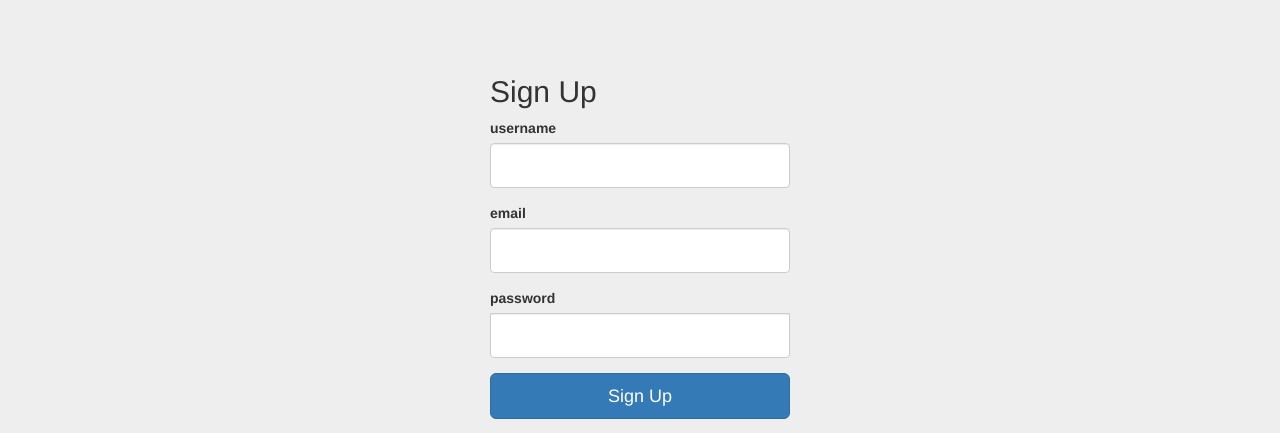
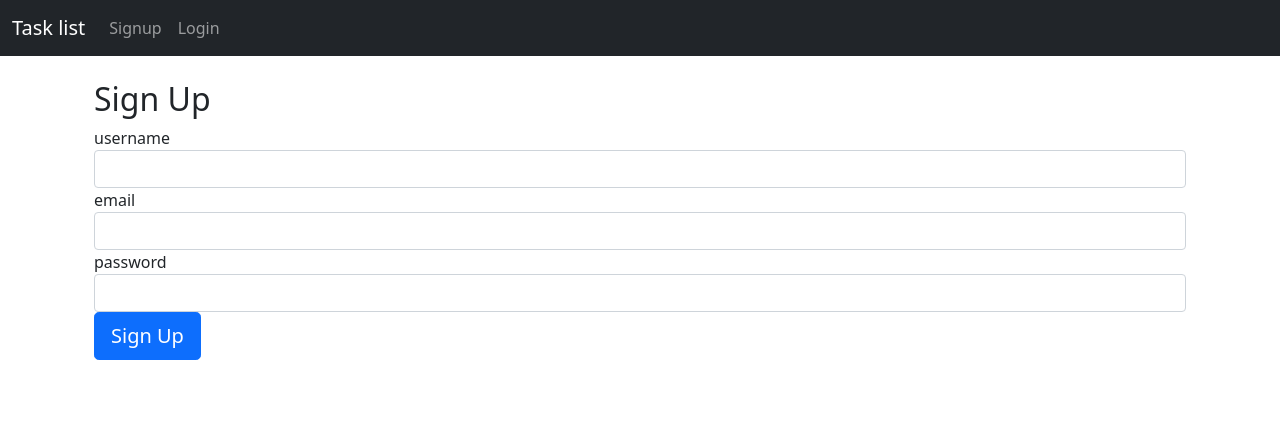
Before and after one commit to michalrewak/tasklistwsb, a Flask app: page /signup in a window 1280 px wide. Shown: the top 433 px of the page. Run offline with Flask 2, Linux system fonts and the light colour scheme; some libraries are stand-ins or nearby versions.

Commit message:
add navbar

```diff
--- a/app.py
+++ b/app.py
@@ -73,7 +73,7 @@ def login():
         if user:
             if check_password_hash(user.password, form.password.data):
                 login_user(user, remember=form.remember.data)
-                return redirect(url_for("dashboard"))
+                return redirect(url_for("index"))
 
         return "<h1>Invalid username or password</h1>"
         # return '<h1>' + form.username.data + ' ' + form.password.data + '</h1>'
--- a/templates/base.html
+++ b/templates/base.html
@@ -11,6 +11,7 @@
     <title>Task list wsb</title>
   </head>
   <body>
+    {% include 'navbar.html' %}
     <br/>
     <div class="container">
         {% block content %}
--- /dev/null
+++ b/templates/index.html
@@ -0,0 +1,5 @@
+{% extends "base.html" %}
+
+{% block content %}
+
+{% endblock %}
--- a/templates/login.html
+++ b/templates/login.html
@@ -1,4 +1,4 @@
-{% extends "bootstrap/base.html" %}
+{% extends "base.html" %}
 {% import "bootstrap/wtf.html" as wtf %}
 
 {% block title %}
--- /dev/null
+++ b/templates/navbar.html
@@ -0,0 +1,18 @@
+<nav class="navbar navbar-expand-lg navbar-dark bg-dark">
+  <div class="container-fluid">
+    <a class="navbar-brand" href="#">Task list</a>
+    <button class="navbar-toggler" type="button" data-bs-toggle="collapse" data-bs-target="#navbarSupportedContent" aria-controls="navbarSupportedContent" aria-expanded="false" aria-label="Toggle navigation">
+      <span class="navbar-toggler-icon"></span>
+    </button>
+    <div class="collapse navbar-collapse" id="navbarSupportedContent">
+      <ul class="navbar-nav me-auto mb-2 mb-lg-0">
+        <li class="nav-item">
+          <a class="nav-link" href="{{ url_for('signup') }}">Signup</a>
+        </li>
+        <li class="nav-item">
+          <a class="nav-link" href="{{ url_for('login') }}">Login</a>
+        </li>
+      </ul>
+    </div>
+  </div>
+</nav>
--- a/templates/signup.html
+++ b/templates/signup.html
@@ -1,4 +1,4 @@
-{% extends "bootstrap/base.html" %}
+{% extends "base.html" %}
 {% import "bootstrap/wtf.html" as wtf %}
 
 {% block title %}
```
